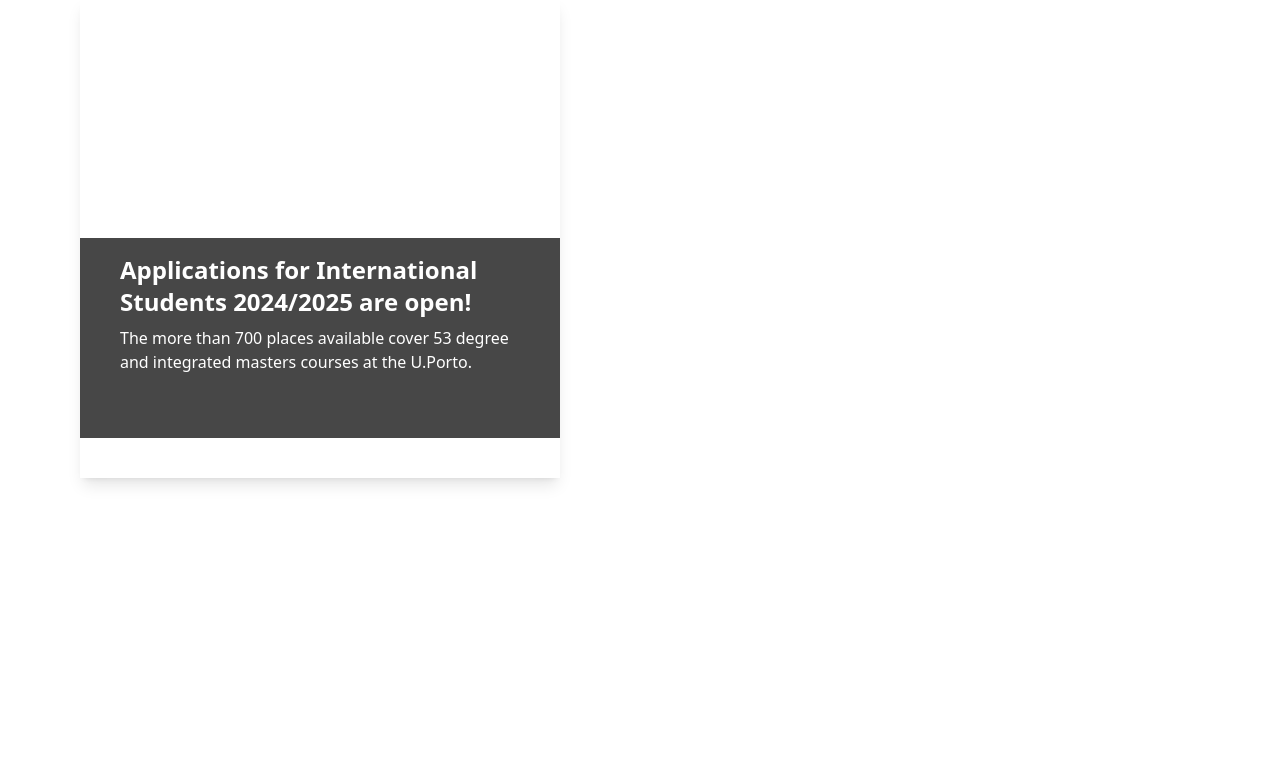
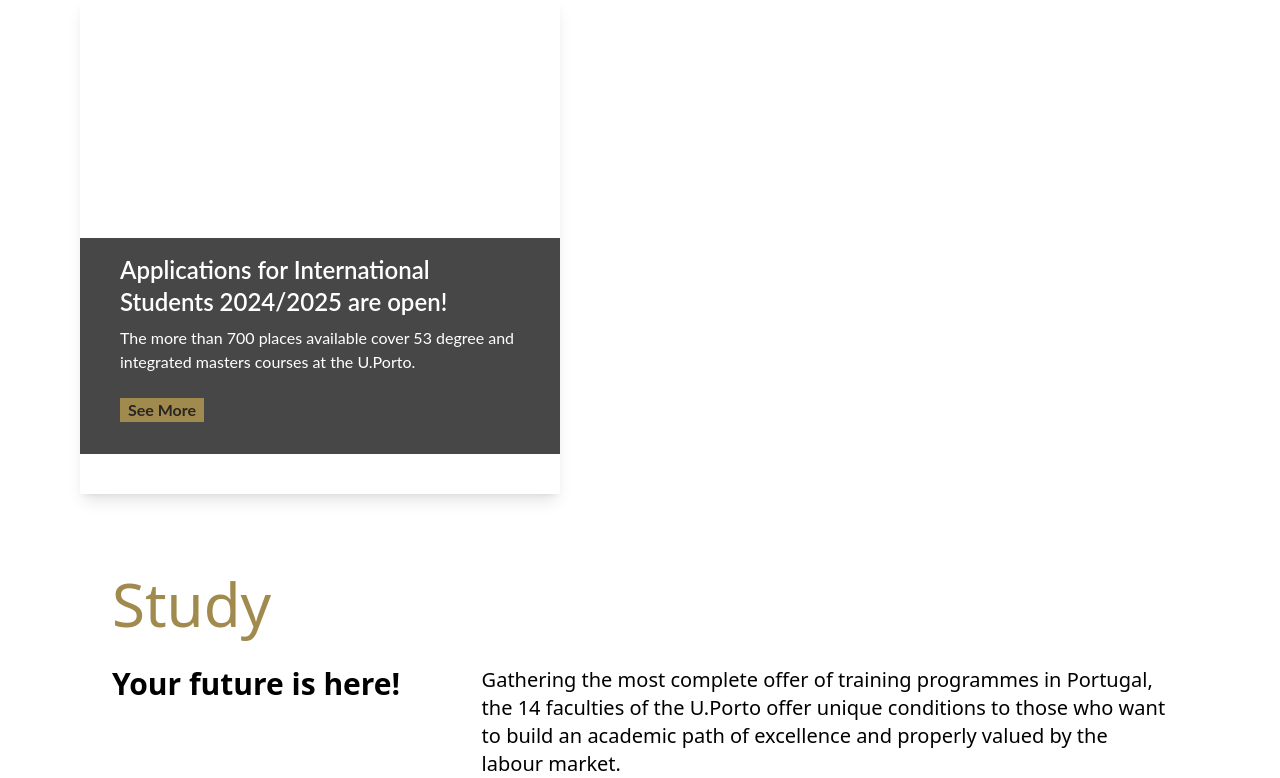
Before and after one commit to tuyishimehono/Gate2_Clone, a website: page index.html in a window 1280 px wide. Shown: the part 126-904 px from the top of the page. Before the commit the page ends 800 px from the top, so only its background shows below. Drawn offline with Linux system fonts and the light colour scheme.

Commit message:
Added study section

```diff
--- a/index.html
+++ b/index.html
@@ -4,6 +4,7 @@
     <meta charset="UTF-8">
     <meta name="viewport" content="width=device-width, initial-scale=1.0">
     <link rel="stylesheet" href="src/output.css">
+    <link rel="icon" href="/portal/static/images/favicons/favicon.ico">
     <title>UPorto clone</title>
 </head>
 <body>
@@ -51,15 +52,26 @@
     <div class="bg-cover sm:bg-cover" style="background-image: url('img/slide-estudantes-internacionais-icbas.format-jpeg.jpg');">
 
         <div class="container w-[480px] ml-20 pt-60 pb-10 shadow-lg">
-            <div class="px-10 pb-16 bg-[#333333] bg-opacity-90">
+            <div class="px-10 pb-8 bg-[#333333] bg-opacity-90 font-lato">
                 <h2 class="text-white font-semibold text-2xl pt-4">Applications for International Students 2024/2025 are open!</h2>
-                <p class="text-white pt-2">The more than 700 places available cover 53 degree and integrated masters courses at the U.Porto.</p>
-
+                <p class="text-white pt-2 pb-6">The more than 700 places available cover 53 degree and integrated masters courses at the U.Porto.</p>
+                <button class="bg-[#A18A4D] font-bold px-2 text-stone-800">See More</button>
+                <a href="#" target="_blank" title="News"><span class="far fa-newspaper"></span></a>
             </div>
         </div>
     </div>
 
     <!-- 3rd section: study -->
+    <div class="pt-20 px-28 h-60">
+        <h2 class="text-[#a18a4d] text-6xl font-light">Study</h2>
+        <div class="flex justify-between pt-8">
+            <h3 class="font-semibold text-3xl w-[35%]">Your future is here!</h3>
+            <p class="font-extralight text-xl w-[65%]">Gathering the most complete offer of training programmes in Portugal, the 14 faculties of the U.Porto offer unique conditions to those who want to build an academic path of excellence and properly valued by the labour market.</p>
+        </div>
+
+        <div class="underline">
+        </div>
+    </div>
 
 </body>
 </html>
```
Also changed, not shown: src/output.css.
